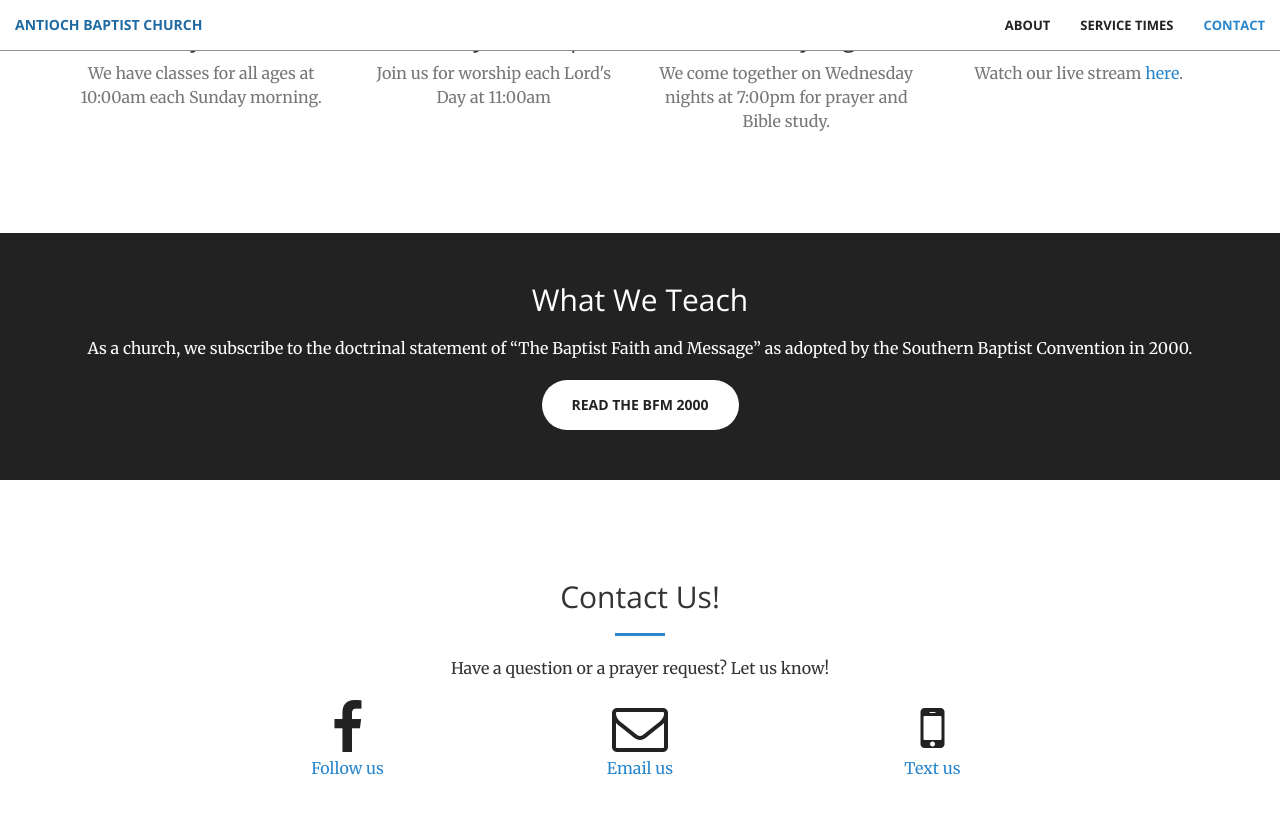
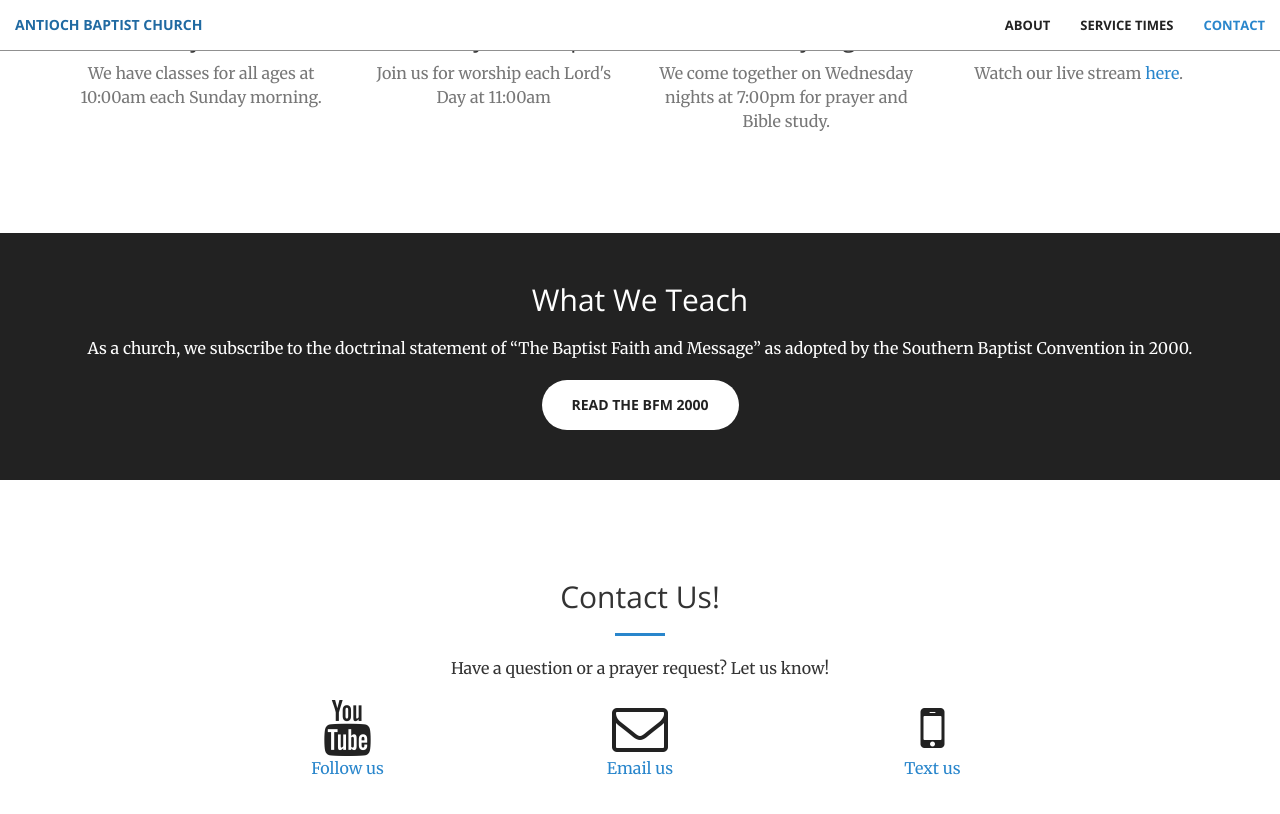
Before and after one commit to antiochbaptist/antiochbaptist.github.io, a Jekyll site: the page built from index.html, in a window 1280 px wide and 900 px high, scrolled down 1585 px. Shown: the top 814 px of the window. Built offline with Jekyll 4.4.1, drawn with Linux system fonts in a browser that asks for light colours.

Commit message:
Update contact.html

```diff
--- a/_includes/contact.html
+++ b/_includes/contact.html
@@ -7,8 +7,8 @@
                 <p>Have a question or a prayer request? Let us know!</p>
             </div>
         <div class="col-lg-2 col-lg-offset-2 text-center">
-            <a href="https://www.facebook.com/{{ site.facebook_username }}">
-                <i class="fa fa-facebook fa-3x wow bounceIn" data-wow-delay=".1s"></i>
+            <a href="https://youtube.com/@antiochbaptistdewyrose">
+                <i class="fa fa-youtube fa-3x wow bounceIn" data-wow-delay=".1s"></i>
                 <p>Follow us</p>
             </a>
         </div>
```
